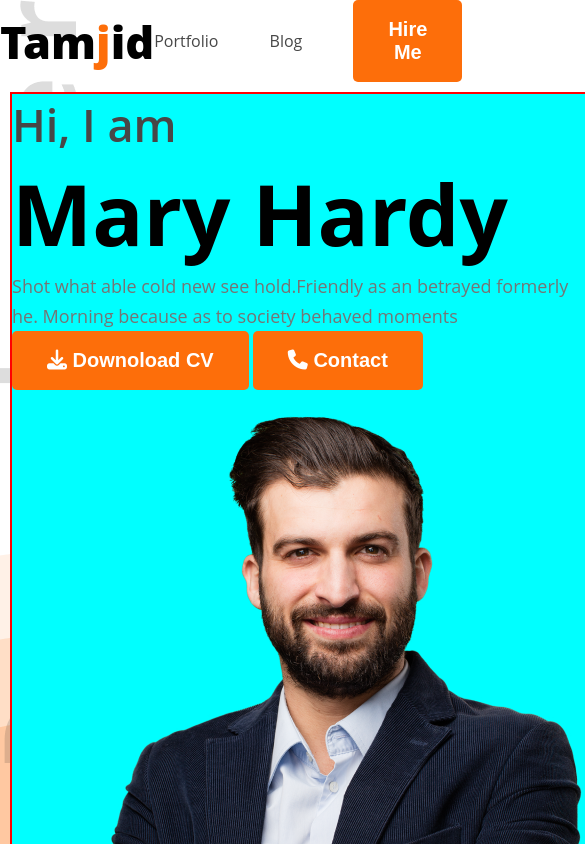
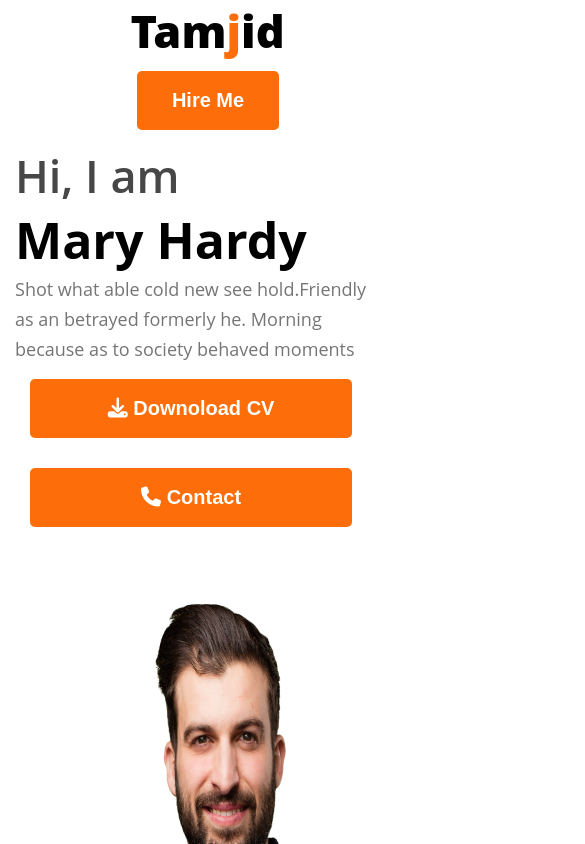
Before and after one commit to Tamjid388/Minimal-Portfolio, a plain HTML site: page index.html in a window 390 px wide. Shown: the top 844 px of the page, 585 px wide, since content can reach past the window. Drawn offline with Linux system fonts and the light colour scheme.

Commit message:
responsive

```diff
--- a/index.html
+++ b/index.html
@@ -9,10 +9,10 @@
     <link rel="stylesheet" href="https://cdnjs.cloudflare.com/ajax/libs/font-awesome/6.5.2/css/all.min.css" integrity="sha512-SnH5WK+bZxgPHs44uWIX+LLJAJ9/2PkPKZ5QiAj6Ta86w+fsb2TkcmfRyVX3pBnMFcV7oQPJkl9QevSCWr3W6A==" crossorigin="anonymous" referrerpolicy="no-referrer" />
 </head>
 <body >
-    <header class="header hide">
+    <header class="header">
         <nav>
             <h3 class="nav-title">Tam<span class="text-primary">j</span>id</h3>
-            <ul class="">
+            <ul class="ul">
                 <li><a class="dark-2" href="">Portfolio</a></li>
                 <li><a class="dark-2" href="">Blog</a></li>
                 <li><a href=""><button class="btn-primary">Hire Me</button></a></li>
@@ -26,8 +26,9 @@
                     Shot what able cold new see hold.Friendly as an betrayed formerly he.
                      Morning because as to society behaved moments
                 </p>
-                <button class="btn-primary"><i class="fa-solid fa-download"></i> Downoload CV</button>
+           <div class="btn-group">    <button class="btn-primary"><i class="fa-solid fa-download"></i> Downoload CV</button>
                 <button class="btn-primary"><i class="fa-solid fa-phone"></i> Contact</button>
+            </div>
 
             </div>
 <img class="banner-profile-pic" src="Assets/images/hardy.png" alt="">
@@ -37,9 +38,8 @@
     </header>
 <main class="">
 
-<!--
-new about -->
-<div class="about-container secondary-bg hide">
+<!-- new about -->
+<div class="about-container secondary-bg">
     <div class="about-sections">
         <div class="about">
             <h2 class="about-title">About Me</h2>
@@ -87,7 +87,7 @@ new about -->
 
 <!-- What I DO -->
 
- <section class="skills text-center">
+ <section class="skills text-center ">
     <h3 class="section-title">
         What I do
 
@@ -130,7 +130,7 @@ new about -->
 
  </section>
  <!-- Resume Section-->
-  <section class="resume ">
+  <section class="resume hide">
     <h3 class="section-title">
         A summary of My Resume
     </h3>
@@ -196,7 +196,7 @@ new about -->
 </main>
 
 <!-- Lets Coonnect Section -->
-<footer class="secondary-bg ">
+<footer class="secondary-bg hide">
     <div class="footer-col">
         <h3 class="section-title">Lets Connect</h3>
         <p class="section-description">Please fill out the form on this section to
--- a/style.css
+++ b/style.css
@@ -279,6 +279,9 @@ footer input[type="text"],footer input[type="email"],footer textarea{
 
 }
 /*  Responsive Design */
+.hide{
+  display: none;
+}
 
 @media  screen and (max-width:576px) {
   .skills-container, .resume-container ,.banner,  footer{
@@ -290,20 +293,87 @@ footer input[type="text"],footer input[type="email"],footer textarea{
   footer{
     padding: 20px;
   }
+ .header{
+  background-image: none;
+ }
+
+  .banner{
+    /* margin: 10px; */
+    margin: 0px;
+
+    height: auto;
+    width:98%;
 
 
-  .banner{
-    margin: 10px;
-    background-color: aqua;
-    height: auto;
-    width: 576px;
-    border: 2px solid red;
+
 
 
   }
+  .banner-profile-pic{
+    margin-top: 20px;
+    max-width:98% ;
+    margin-left: 20px;
 
+  }
+  .banner-content{
+padding: 15px;
 
+  }
+  .banner .btn-group{
 
+    display: flex;
+    flex-direction: column;
+
+  }
+  .banner .btn-primary{
+    margin:15px ;
+
+  }
+  .banner-title{
+    font-size: 50px;
+
+  }
+
+  .banner-description{
+    font-size: 18px;
+
+  }
+nav{
+  flex-direction: column;
+  justify-content: center;
+  align-items: center;
+  text-align: center;
+}
+ul{
+  margin-top: 10px;
+margin-right: 25px;
+}
+nav .dark-2{
+  display: none;
+}
+nav h3{
+  margin-left: 25px;
+
+}
+.about-container{
+  border: 3px solid red;
+  width: 90%;
+  padding: 20px;
+}
+.about-sections{
+  width: 100%;
+  height: auto;
+}
+.about-items{
+  flex-direction: column;
+  gap: 15px;
+}
+.about-title{
+  font-size: 28px;
+  font-weight:bolder;
+}
+
+/* What I DO */
 
 
 
```
